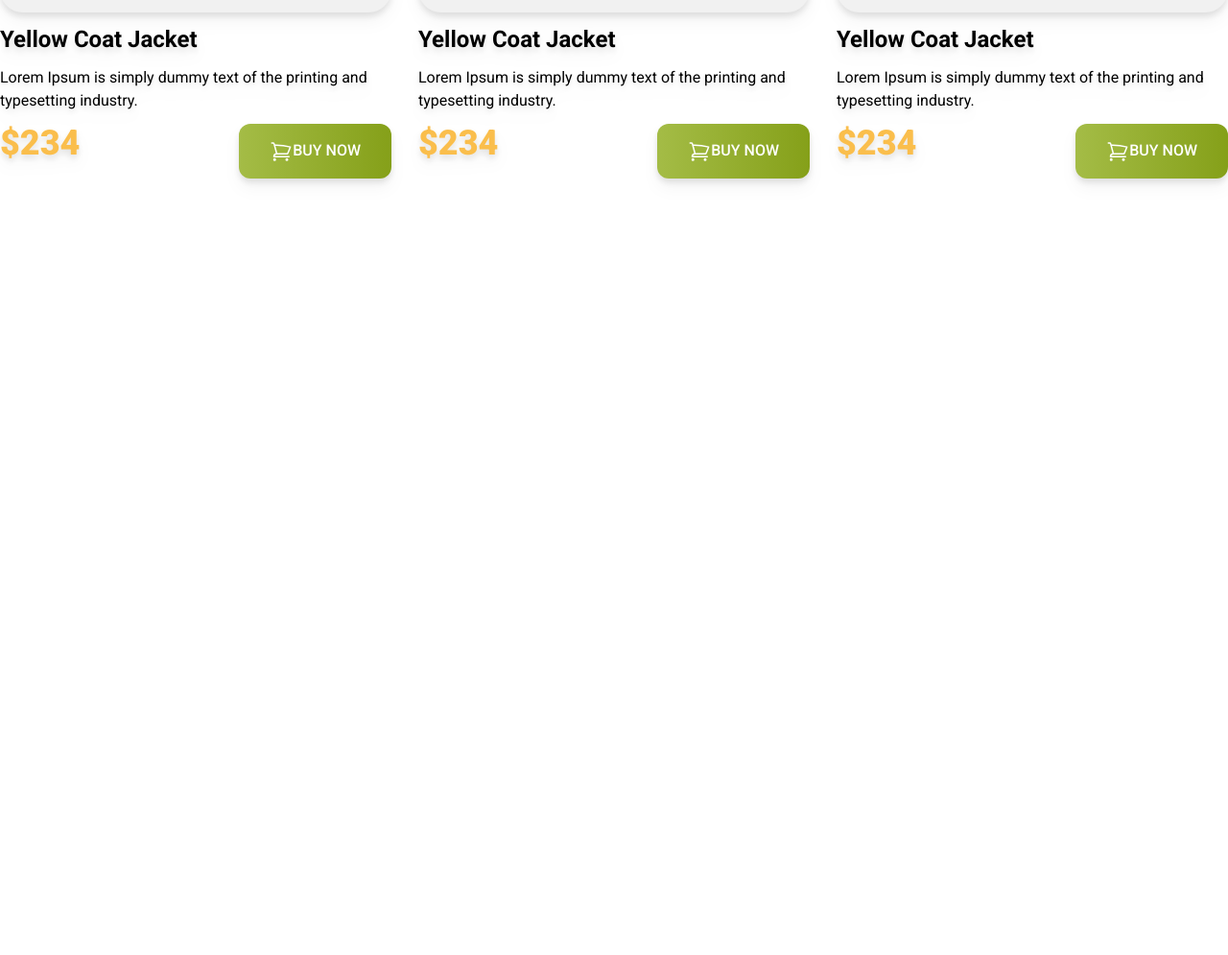
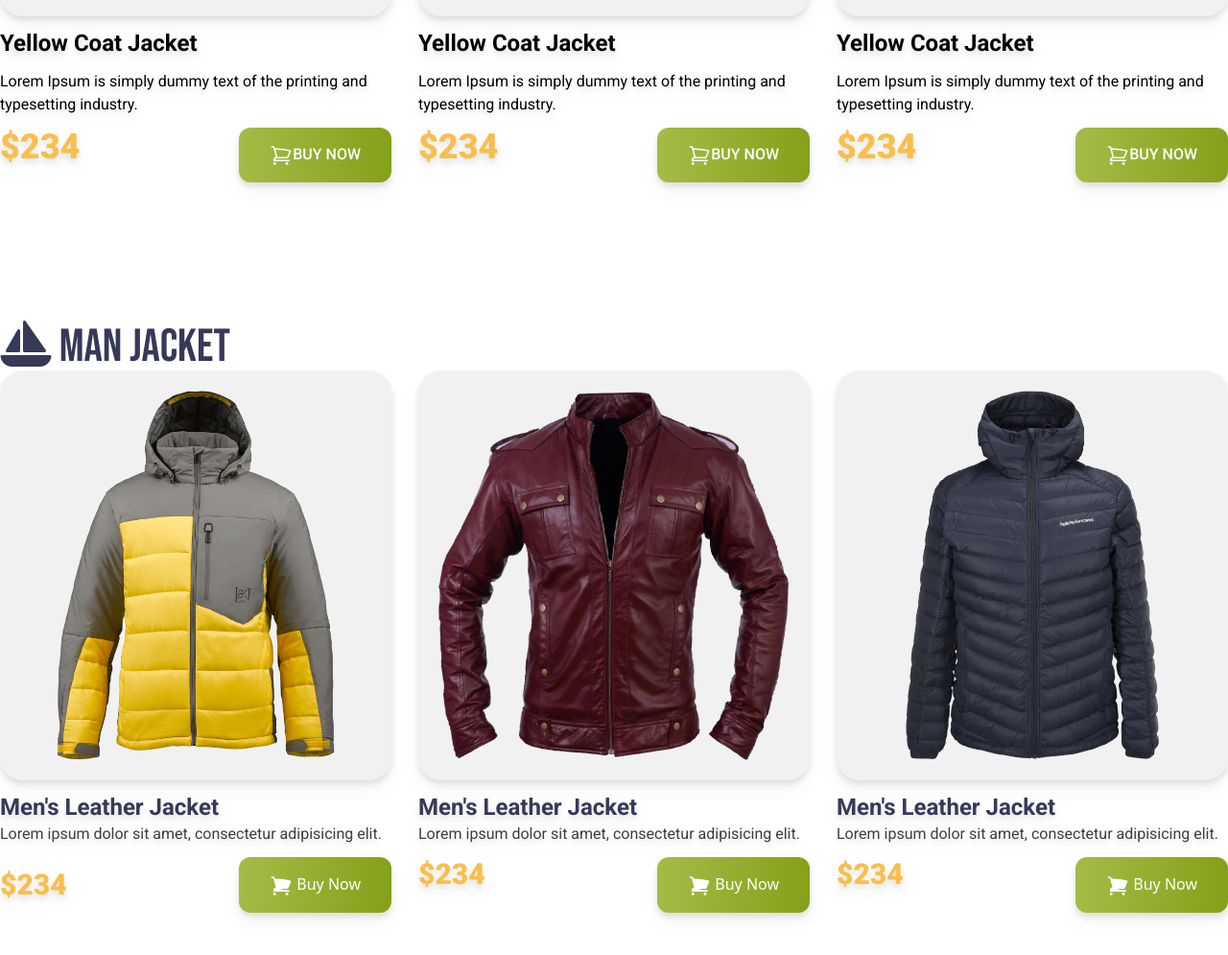
Before and after one commit to Towhid88/penguin-fashion, a plain HTML site: page index.html in a window 1280 px wide. Shown: the part 1213-2208 px from the top of the page at 96% size. Before the commit the page ends 1447 px from the top, so only its background shows below. Drawn offline with nearby package versions, Linux system fonts and the light colour scheme.

Commit message:
Men's Section Added

```diff
--- a/index.html
+++ b/index.html
@@ -10,14 +10,19 @@
     <!-- Google Fonts -->
     <link rel="preconnect" href="https://fonts.googleapis.com">
     <link rel="preconnect" href="https://fonts.gstatic.com" crossorigin>
-<link href="https://fonts.googleapis.com/css2?family=Bebas+Neue&family=Roboto:wght@400;500;700;900&display=swap" rel="stylesheet">
+    <link href="https://fonts.googleapis.com/css2?family=Bebas+Neue&family=Roboto:wght@400;500;700;900&display=swap"
+        rel="stylesheet">
+
+        <script src="https://kit.fontawesome.com/39d88211f6.js" crossorigin="anonymous"></script>
+
 
 
     <style>
         .font-bebas {
             font-family: 'Bebas Neue', sans-serif;
         }
-        .font-roboto{
+
+        .font-roboto {
             font-family: 'Roboto', sans-serif;
         }
     </style>
@@ -56,11 +61,11 @@
     <main class="max-w-7xl mx-auto">
         <!-- Woman Jacket Section -->
         <section class="py-12">
-            <h3 class="text-5xl uppercase font-bebas">Woman Jacket</h3>
+            <h3 class="text-5xl uppercase font-bebas text-[#363958]"><i class="fa-solid fa-venus"></i> Woman Jacket</h3>
             <!-- Jackets Container -->
             <div class="grid grid-cols-1 md:grid-cols-2 lg:grid-cols-3 gap-7 font-roboto">
                 <!-- Jacket-1 -->
-                <div class="space-y-3 drop-shadow-lg" >
+                <div class="space-y-3 drop-shadow-lg">
                     <div class="bg-[#F1F1F1] rounded-3xl p-5">
                         <img src="images/jacket-1.png" alt="">
                     </div>
@@ -80,7 +85,7 @@
 
                 </div>
                 <!-- Jacket-2 -->
-                <div class="space-y-3 drop-shadow-lg" >
+                <div class="space-y-3 drop-shadow-lg">
                     <div class="bg-[#F1F1F1] rounded-3xl p-5">
                         <img src="images/jacket-2.png" alt="">
                     </div>
@@ -100,7 +105,7 @@
 
                 </div>
                 <!-- Jacket-3 -->
-                <div class="space-y-3 drop-shadow-lg" >
+                <div class="space-y-3 drop-shadow-lg">
                     <div class="bg-[#F1F1F1] rounded-3xl p-5">
                         <img src="images/jacket-3.png" alt="">
                     </div>
@@ -121,6 +126,85 @@
                 </div>
             </div>
         </section>
+
+        <!-- Man's Section -->
+        <section class="py-24">
+            <!-- Man Jacket-1 -->
+            <h3 class="font-bebas text-[#363958] text-5xl"><i class="fa-solid fa-sailboat"></i> Man Jacket</h3>
+
+           <div class="grid grid-cols-3 gap-7">
+            <div class="space-y-3 drop-shadow-lg">
+                <div class="p-5 bg-[#F1F1F1] rounded-3xl">
+                    <img src="images/jacket-4.png" alt="">
+                </div>
+                <div>
+                    <h4 class="font-roboto text-2xl text-[#363958] font-bold">Men's Leather Jacket</h4>
+                    <p class="text-base font-roboto text-[#3E3E3E]">Lorem ipsum dolor sit amet, consectetur adipisicing
+                        elit.</p>
+                </div>
+                <div class="flex justify-between items-center">
+                    <h3 class="font-roboto text-[#FABE4C] text-3xl font-black">$234</h3>
+                    <button
+                        class="bg-gradient-to-r from-[#A4BC46] to-[#85A019] py-4 px-8 rounded-xl text-white font-medium"><svg
+                            xmlns="http://www.w3.org/2000/svg" fill="white" viewBox="0 0 24 24" stroke-width="1.5"
+                            stroke="currentColor" class="w-6 h-6 inline">
+                            <path stroke-linecap="round" stroke-linejoin="round"
+                                d="M2.25 3h1.386c.51 0 .955.343 1.087.835l.383 1.437M7.5 14.25a3 3 0 00-3 3h15.75m-12.75-3h11.218c1.121-2.3 2.1-4.684 2.924-7.138a60.114 60.114 0 00-16.536-1.84M7.5 14.25L5.106 5.272M6 20.25a.75.75 0 11-1.5 0 .75.75 0 011.5 0zm12.75 0a.75.75 0 11-1.5 0 .75.75 0 011.5 0z" />
+                        </svg>
+                        Buy Now</button>
+
+                </div>
+            </div>
+            <!-- Jacket-2 -->
+            <div class="space-y-3 drop-shadow-lg">
+                <div class="p-5 bg-[#F1F1F1] rounded-3xl">
+                    <img src="images/jacket-5.png" alt="">
+                </div>
+                <div>
+                    <h4 class="font-roboto text-2xl text-[#363958] font-bold">Men's Leather Jacket</h4>
+                    <p class="text-base font-roboto text-[#3E3E3E]">Lorem ipsum dolor sit amet, consectetur adipisicing
+                        elit.</p>
+                </div>
+                <div class="flex justify-between">
+                    <h3 class="font-roboto text-[#FABE4C] text-3xl font-black">$234</h3>
+                    <button
+                        class="bg-gradient-to-r from-[#A4BC46] to-[#85A019] py-4 px-8 rounded-xl text-white font-medium"><svg
+                            xmlns="http://www.w3.org/2000/svg" fill="white" viewBox="0 0 24 24" stroke-width="1.5"
+                            stroke="currentColor" class="w-6 h-6 inline">
+                            <path stroke-linecap="round" stroke-linejoin="round"
+                                d="M2.25 3h1.386c.51 0 .955.343 1.087.835l.383 1.437M7.5 14.25a3 3 0 00-3 3h15.75m-12.75-3h11.218c1.121-2.3 2.1-4.684 2.924-7.138a60.114 60.114 0 00-16.536-1.84M7.5 14.25L5.106 5.272M6 20.25a.75.75 0 11-1.5 0 .75.75 0 011.5 0zm12.75 0a.75.75 0 11-1.5 0 .75.75 0 011.5 0z" />
+                        </svg>
+                        Buy Now</button>
+
+                </div>
+            </div>
+            <!-- Jacket-3 -->
+            <div class="space-y-3 drop-shadow-lg">
+                <div class="p-5 bg-[#F1F1F1] rounded-3xl">
+                    <img src="images/jacket-6.png" alt="">
+                </div>
+                <div>
+                    <h4 class="font-roboto text-2xl text-[#363958] font-bold">Men's Leather Jacket</h4>
+                    <p class="text-base font-roboto text-[#3E3E3E]">Lorem ipsum dolor sit amet, consectetur adipisicing
+                        elit.</p>
+                </div>
+                <div class="flex justify-between">
+                    <h3 class="font-roboto text-[#FABE4C] text-3xl font-black">$234</h3>
+                    <button
+                        class="bg-gradient-to-r from-[#A4BC46] to-[#85A019] py-4 px-8 rounded-xl text-white font-medium"><svg
+                            xmlns="http://www.w3.org/2000/svg" fill="white" viewBox="0 0 24 24" stroke-width="1.5"
+                            stroke="currentColor" class="w-6 h-6 inline">
+                            <path stroke-linecap="round" stroke-linejoin="round"
+                                d="M2.25 3h1.386c.51 0 .955.343 1.087.835l.383 1.437M7.5 14.25a3 3 0 00-3 3h15.75m-12.75-3h11.218c1.121-2.3 2.1-4.684 2.924-7.138a60.114 60.114 0 00-16.536-1.84M7.5 14.25L5.106 5.272M6 20.25a.75.75 0 11-1.5 0 .75.75 0 011.5 0zm12.75 0a.75.75 0 11-1.5 0 .75.75 0 011.5 0z" />
+                        </svg>
+                        Buy Now</button>
+
+                </div>
+            </div>
+           </div>
+
+
+        </section>
     </main>
 
     <footer>
```
Lines whose indentation alone changed are shown as unchanged.
